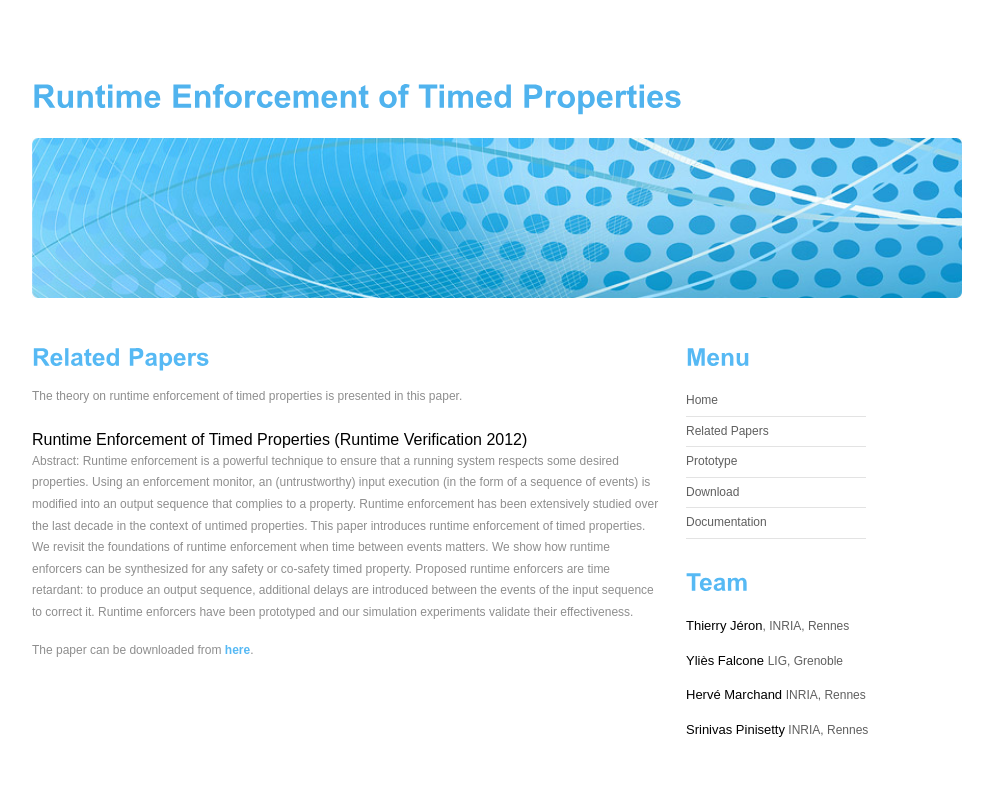
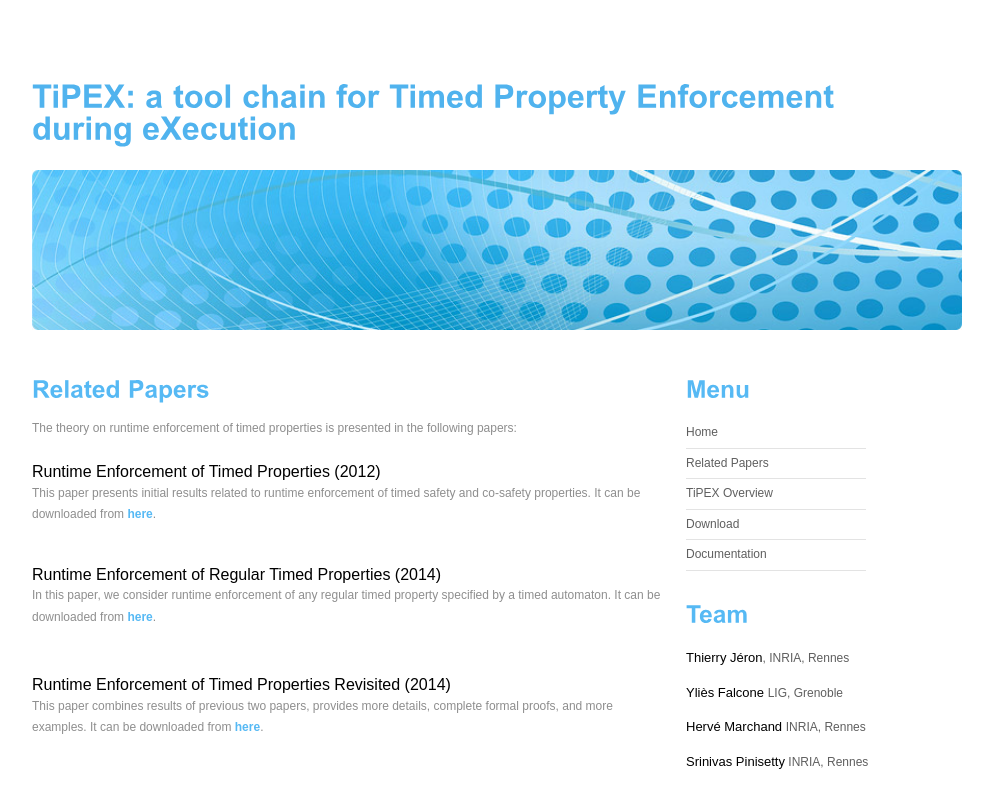
Before and after one commit to SrinivasPinisetty/Timed-Enforcement-Tools, a plain HTML site: page papers.html in a window 1280 px wide. Shown: the whole page, without its empty margins (163-1156 px from the left). Drawn offline with Linux system fonts and the light colour scheme.

Commit message:
some additions

```diff
--- a/papers.html
+++ b/papers.html
@@ -5,7 +5,7 @@ Released for free under a Creative Commons Attribution 3.0 License
 -->
 <html xmlns="http://www.w3.org/1999/xhtml">
 <head>
-<title>Template</title>
+<title>TiPEX: Related Papers</title>
 <meta http-equiv="Content-Type" content="text/html; charset=UTF-8" />
 <link href="style.css" rel="stylesheet" type="text/css" />
 <!-- CuFon: Enables smooth pretty custom font rendering. 100% SEO friendly. To disable, remove this section -->
@@ -31,7 +31,8 @@ Released for free under a Creative Commons Attribution 3.0 License
 
 
 	  <div class="clr"></div>
-      <div class="logo"><h1><a href="index.html">Runtime Enforcement of Timed Properties<br /><small></small></a></h1></div>
+      <div class="logo"><h1><a href="index.html">TiPEX: a tool chain for Timed Property Enforcement
+during eXecution<br /><small></small></a></h1></div>
       <div class="clr"></div>
       <img src="images/image.jpg" width="930" height="160" alt="image" />
       <div class="clr"></div>
@@ -44,20 +45,36 @@ Released for free under a Creative Commons Attribution 3.0 License
         <div class="article">
           <h2><span>Related Papers</span> </h2>
           <p>
-		     The theory on runtime enforcement of timed properties is presented in this paper.
+		     The theory on runtime enforcement of timed properties is presented in the following papers:
 			 <br>
 			 <br>
-			 <font size="3" color="black">Runtime Enforcement of Timed Properties (Runtime Verification 2012)</font>
+			 <font size="3" color="black">Runtime Enforcement of Timed Properties (2012)</font>
 		     <br>
-			  Abstract: Runtime enforcement is a powerful technique to ensure that a running system respects some desired properties. Using an enforcement monitor, an (untrustworthy) input execution (in the form of a sequence of events) is modified into an output sequence that complies to a property. Runtime enforcement has been extensively studied over the last decade in the context of untimed properties.
-			This paper introduces runtime enforcement of timed properties. We revisit the foundations of runtime enforcement when time between events matters. We show how runtime enforcers can be synthesized for any safety or co-safety timed property. Proposed runtime enforcers are time retardant: to produce an output sequence, additional delays are introduced between the events of the input sequence to correct it. Runtime enforcers have been prototyped and our simulation experiments validate their effectiveness.
-
+			  This paper presents initial results related to runtime enforcement
+			  of timed safety and co-safety properties.
+			  It can be downloaded from
+			  <a href="https://hal.archives-ouvertes.fr/file/index/docid/743270/filename/RV2012.pdf" target="_blank">here</a>.
 		  </p>
          <!-- <img src="images/img1.jpg" width="287" height="97" alt="image" /> -->
 
-		<p>
-		The paper can be downloaded from <a href="http://hal.inria.fr/docs/00/74/32/70/PDF/RV2012.pdf" target="_blank">here</a>.
-		</p>
+
+			 <br>
+			 <font size="3" color="black">Runtime Enforcement of Regular Timed Properties (2014)</font>
+		     <br>
+			  In this paper, we consider runtime enforcement of any regular timed property specified by a timed automaton.
+			  It can be downloaded from
+			  <a href="https://hal.inria.fr/hal-00907571/document" target="_blank">here</a>.
+		  </p>
+
+
+			 <br>
+			 <font size="3" color="black">Runtime Enforcement of Timed Properties Revisited (2014)</font>
+		     <br>
+			  This paper combines results of previous two papers, provides more details, complete formal proofs, and more examples.
+
+			  It can be downloaded from
+			  <a href="https://hal.inria.fr/hal-01088136/document" target="_blank">here</a>.
+		  </p>
 
 		</div>
 
@@ -84,7 +101,7 @@ Released for free under a Creative Commons Attribution 3.0 License
           <ul class="sb_menu">
             <li><a href="index.html">Home</a></li>
             <li><a href="papers.html">Related Papers</a></li>
-            <li><a href="prototype.html">Prototype</a></li>
+            <li><a href="prototype.html">TiPEX Overview</a></li>
 			<li><a href="download.html">Download</a></li>
 			<li><a href="howto.html">Documentation</a></li>
           </ul>
@@ -110,7 +127,7 @@ Released for free under a Creative Commons Attribution 3.0 License
 
   <div class="footer">
     <div class="footer_resize">
-      <p class="lf">&copy; 2013 INRIA, Rennes - Bretagne Atlantique, SUMO - Website designed with the help of website templates by <a href="http://www.bluewebtemplates.com">Website Templates</a></p>
+      <p class="lf">&copy; Website designed with the help of website templates by <a href="http://www.bluewebtemplates.com">Website Templates</a></p>
      <!-- <ul class="fmenu">
         <li class="active"><a href="index.html">Home</a></li>
         <li><a href="support.html">Support</a></li>
```
Also changed, not shown: howto.html (+4 -3 lines), prototype.html (+38 -15 lines), fig/overview.jpg (added), 1 other file.
